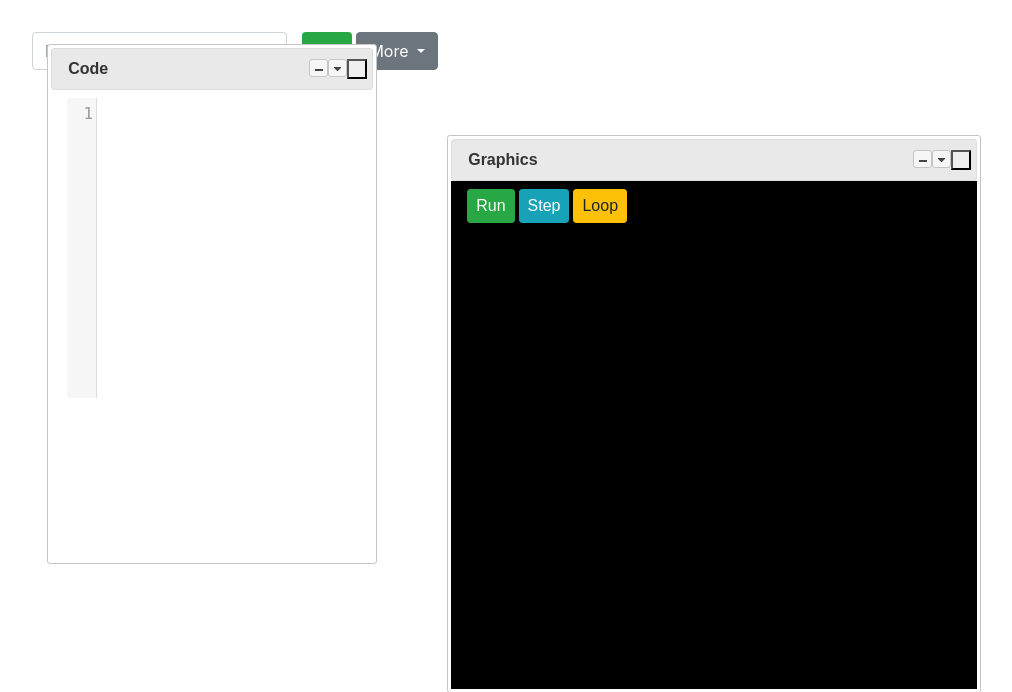
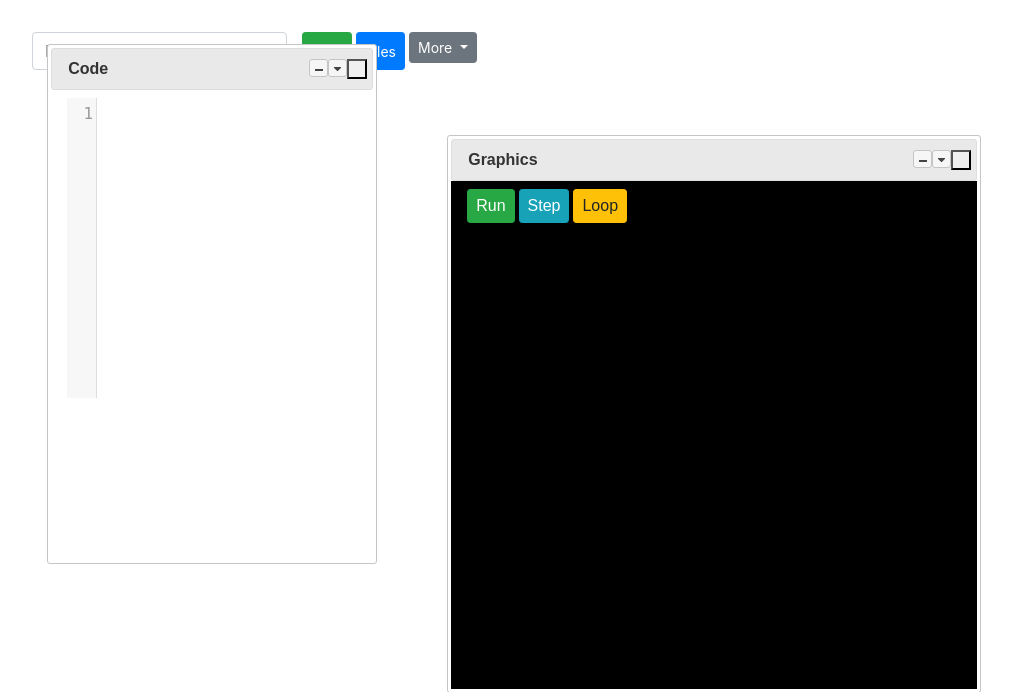
Before and after one commit to tbensky/physgl, a PHP site: template application/views/codepage.php in a window 1280 px wide. Shown: the part 56-748 px from the top of the page, without its empty margins (53-1065 px from the left). Run offline with PHP 8.4, Linux system fonts and the light colour scheme; the template is opened without the code that fills it, so the values that code supplies are empty; some libraries are stand-ins or nearby versions.

Commit message:
changes to button and slider styling

```diff
--- a/application/models/files.php
+++ b/application/models/files.php
@@ -79,7 +79,7 @@ class Files extends CI_Model {
 			$fl .= "<input id=\"button_$code_hash\" type=\"checkbox\" value=\"$code_hash\" onClick=\"add_to_delete('$code_hash');\"> ";
 			$fl .= anchor("welcome/load_code/$code_hash",$file_name) . "<br/>";
 			$fl .= "</td>";
-			$fl .= "<td>" . $row['date'] . "</td>";
+			$fl .= "<td><span class='small text-muted'>" . $row['date'] . "</span></td>";
 			$fl .= "</tr>";
 
 		}
@@ -100,7 +100,7 @@ class Files extends CI_Model {
 			$fl .= "&#128193;";
 			$fl .= anchor("welcome/filemanager/$folder_hash",$folder_name) . "<br/>";
 			$fl .=  "</td>";
-			$fl .=  "<td>" . $row['date'] . "</td>";
+			$fl .= "<td><span class='small text-muted'>" . $row['date'] . "</span></td>";
 			$fl .=  "</tr>";
 		}
 		return($fl);
--- a/application/views/codepage.php
+++ b/application/views/codepage.php
@@ -66,9 +66,9 @@ if (empty($layout))
 	$layout = <<<EOT
 	[{id: "code_dialog", x: 100, y: 100, height: 450, width: 300},
 	{id: "graphics_dialog", x: 500, y: 191.25, height: 488, width: 504},
-	{id: "xy_dialog", x: 0, y: 0, height: 0, width: 400},
-	{id: "console_dialog", x: 0, y: 0, height: 0, width: 0},
-	{id: "narrative_dialog", x: 0, y: 0, height: 0, width: 0}];
+	{id: "xy_dialog", x: 0, y: 0, height: 50, width: 400},
+	{id: "console_dialog", x: 0, y: 0, height: 50, width: 400},
+	{id: "narrative_dialog", x: 0, y: 0, height: 50, width: 400}];
 EOT;
 }
 
@@ -104,8 +104,6 @@ if (empty($folder_hash))
 			$url_files = site_url("welcome/filemanager/$folder_hash");
 			echo<<<EOT
 
-
-
 	<div class="row">
 		<div class="col-md-3">
 		    <label for="filename" class="sr-only">Project name</label>
@@ -113,12 +111,12 @@ if (empty($folder_hash))
 	    </div>
 
 	  	<button class="btn btn-success btn-sm mr-1" onclick="save_code()">Save</button>
+	  	<button class="btn btn-primary btn-sm mr-1" onclick="_PHYSGL_go_to_url('$url_files')">Files</button>
 
 		 <span class="dropdown">
-		 	<button class="btn btn-secondary btn dropdown-toggle" type="button" id="dropdownMenuButton" data-toggle="dropdown" aria-haspopup="true" aria-expanded="false">More<span class="caret"></span>
+		 	<button class="btn btn-secondary btn dropdown-toggle btn-sm" type="button" id="dropdownMenuButton" data-toggle="dropdown" aria-haspopup="true" aria-expanded="false">More<span class="caret"></span>
 			</button>
 			<ul class="dropdown-menu" aria-labelledby="dropdownMenuButton">
-			<li><a class="dropdown-item" href="#" onclick="_PHYSGL_go_to_url('$url_files')">Files</a></li>
 			<li><a class="dropdown-item" href="#" onclick="_PHYSGL_share_link()">Share</a></li>
 			<li><a class="dropdown-item" href="#" onclick="edit_narrative('dialog')">Edit narrative</a></li>
 			</ul>
@@ -126,8 +124,6 @@ if (empty($folder_hash))
 
 		<span id="save_update"></span>
 	</div>
-
-
 EOT;
 		}
 ?>
@@ -144,7 +140,7 @@ EOT;
 
 		<div id="graphics_dialog" title='Graphics' style="background: #000000">
 			<div id="xrun_button"></div>
-			<div id="interact_small"></div>
+			<div id="interact_small" style="color: #ffffff; background-color: #505050; border-radius: 5px; margin-top: 3px"></div>
 			<div id="pmode_small"></div>
 		</div>
 
@@ -1051,15 +1047,15 @@ function pause_button_toggle()
 	var b;
 	if (_PHYSGL_pause)
 		{
-			b = '<button id="button_style" onclick="_PHYSGL_stop_run();">Stop</button>';
-			b = b + '<button id="button_style" onclick="_PHYSGL_pause_run();">Resume</button>';
-			b = b + '<button id="button_style" onclick="take_step();">Step</button>';
+			b = '<button class="btn btn-danger btn-sm mr-1" id="button_style" onclick="_PHYSGL_stop_run();">Stop</button>';
+			b = b + '<button class="btn btn-info btn-sm mr-1" id="button_style" onclick="_PHYSGL_pause_run();">Pause</button>';
+			b = b + '<button class="btn btn-warning btn-sm mr-1" id="button_style" onclick="take_step();">Step</button>';
 		}
 	else
 		{
-			b = '<button id="button_style" onclick="_PHYSGL_stop_run();">Stop</button>';
-			b = b + '<button id="button_style" onclick="_PHYSGL_pause_run();">Pause</button>';
-			b = b + '<button id="button_style" onclick="take_step();">Step</button>';
+		b = '<button class="btn btn-danger btn-sm mr-1" id="button_style" onclick="_PHYSGL_stop_run();">Stop</button>';
+			b = b + '<button class="btn btn-info btn-sm mr-1" id="button_style" onclick="_PHYSGL_pause_run();">Pause</button>';
+			b = b + '<button class="btn btn-warning btn-sm mr-1" id="button_style" onclick="take_step();">Step</button>';
 		}
 	$('#xrun_button').html(b);
 }
--- a/dbupdate.txt
+++ b/dbupdate.txt
@@ -1,3 +1,3 @@
-alter table folder add column date timestamp after name
-alter table code add column layout text after narrative
-alter table share add column layout text after narrative
+alter table folder add column date timestamp after name;
+alter table code add column layout text after narrative;
+alter table share add column layout text after narrative;
--- a/js/functionlib.js
+++ b/js/functionlib.js
@@ -81,6 +81,7 @@ function new_slider(name,min,max,step,value)
 	cur = $(_PHYSGL_interact).html();
 	cur = cur + '<span id="slider_text_label">'+name + ': </span><span id="slider_labels">'+min+'</span> <input type=\"range\" id=\"slider_'+name+'\" min='+min+' max='+max+' step='+step+' value='+value+' onchange=\'$(\"#sliderval_'+name+'\").html("("+this.value+")")\'> <span id="slider_labels">'+max+'</span> <span id="slider_labels"><span id=\"sliderval_'+name+'\">'+'('+value+')'+'</span></span><br/>';
 	$(_PHYSGL_interact).html(cur);
+	$(_PHYSGL_interact).css("padding","2px");
 }
 
 function get_slider(name)
@@ -99,7 +100,7 @@ function new_button(name,func)
 	var cur;
 
 	cur = $(_PHYSGL_interact).html();
-	cur = cur + '<button onclick=\"'+func+'();\">'+name+'</button>';
+	cur = cur + '<button class="btn btn-sm btn-success" onclick=\"'+func+'();\">'+name+'</button>';
 	$(_PHYSGL_interact).html(cur);
 }
 
```
Also changed, not shown: 2 other files.
